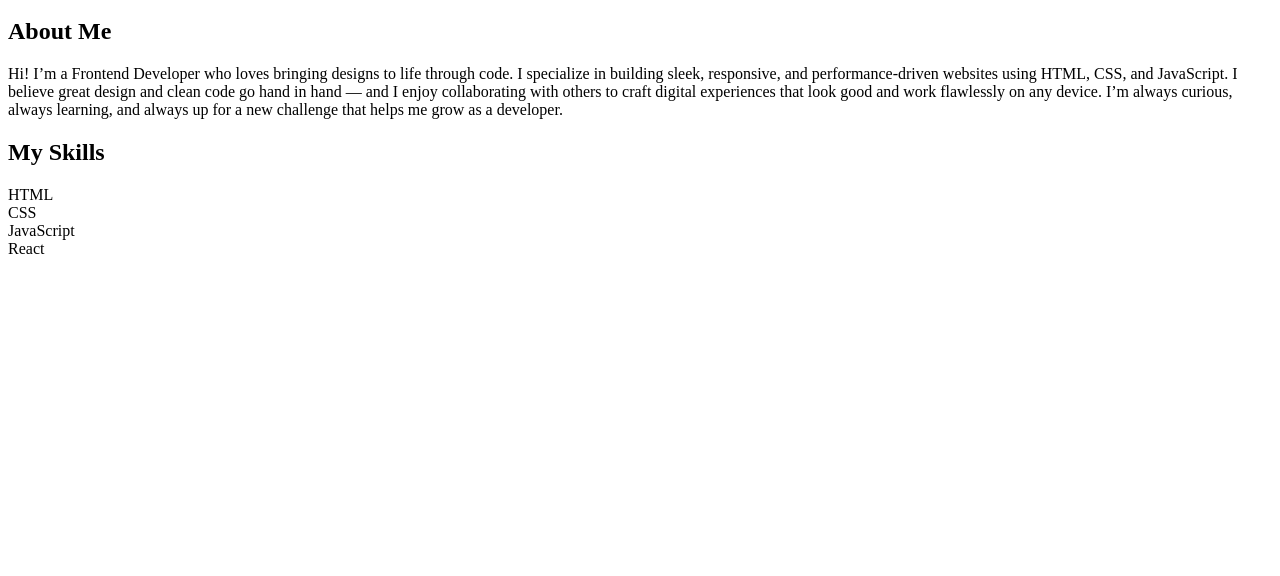
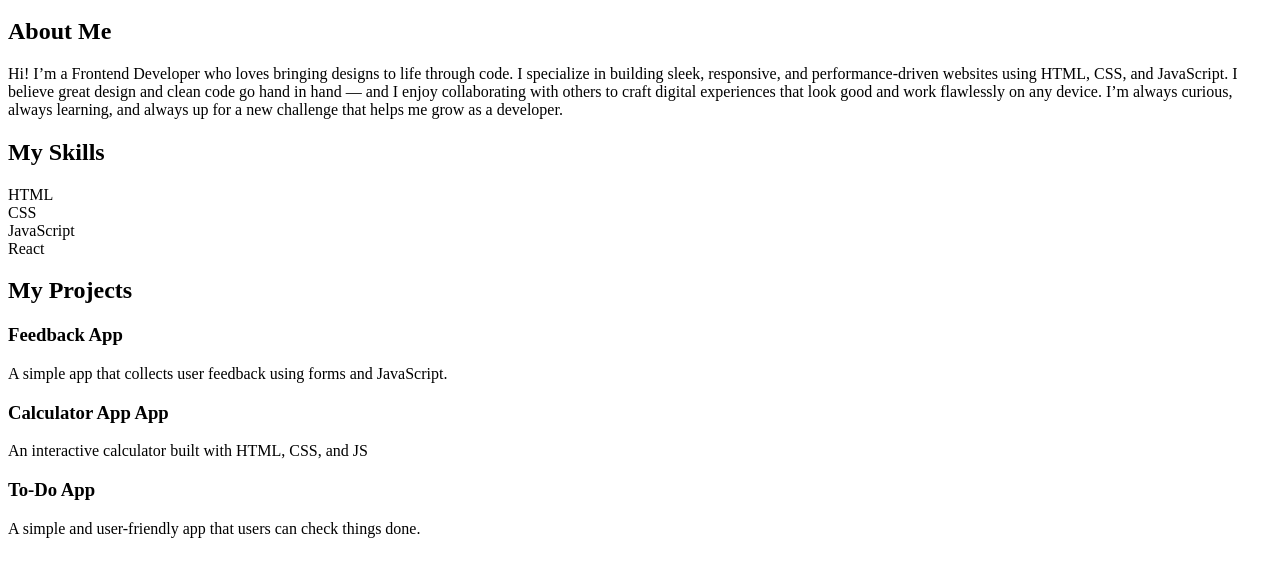
Before and after one commit to ikechukwu-stanley/portfolio, a plain HTML site: page index.html in a window 1280 px wide. Shown: the part 100-676 px from the top of the page. Drawn offline with Linux system fonts and the light colour scheme.

Commit message:
add projects section

```diff
--- a/index.html
+++ b/index.html
@@ -43,5 +43,22 @@
         <div class="skill">React</div>
       </div>
     </section>
+
+    <!-- Projects Section -->
+     <section id="projects">
+      <h2>
+        My Projects
+      </h2>
+      <div class="projects">
+        <h3>Feedback App</h3>
+        <p>A simple app that collects user feedback using forms and JavaScript.</p>
+      </div>
+        <h3>Calculator App App</h3>
+        <p>An interactive calculator built with HTML, CSS, and JS</p>
+      </div>
+        <h3>To-Do App</h3>
+        <p>A simple and user-friendly app that users can check things done.</p>
+      </div>
+     </section>
 </body>
 </html>
```
